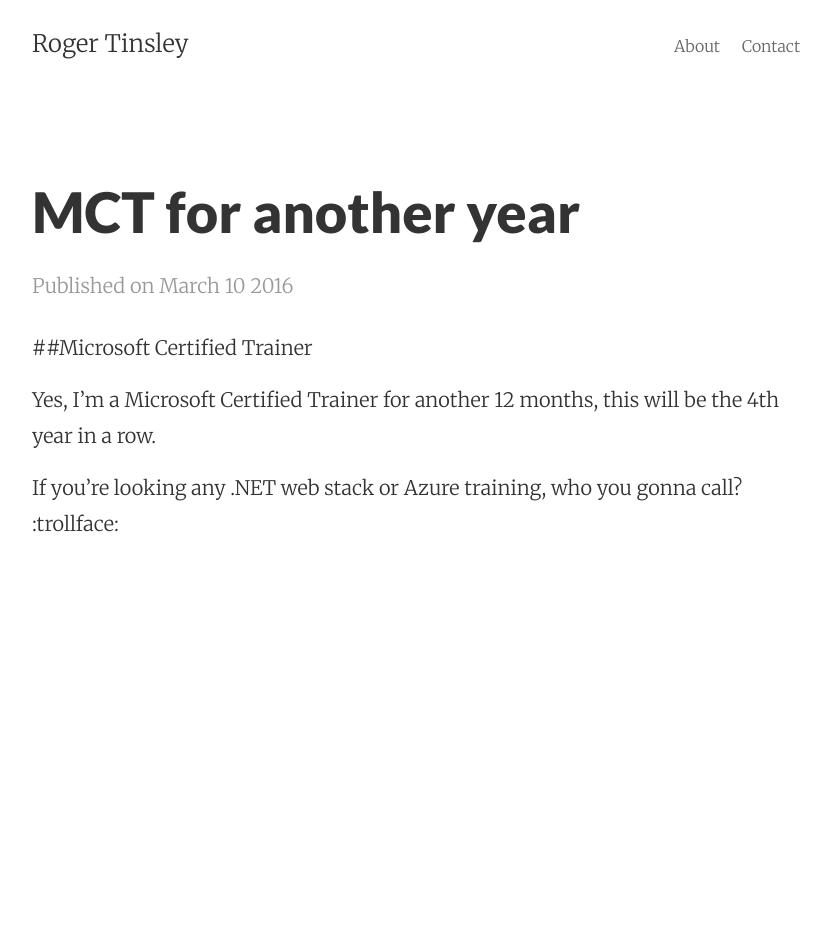
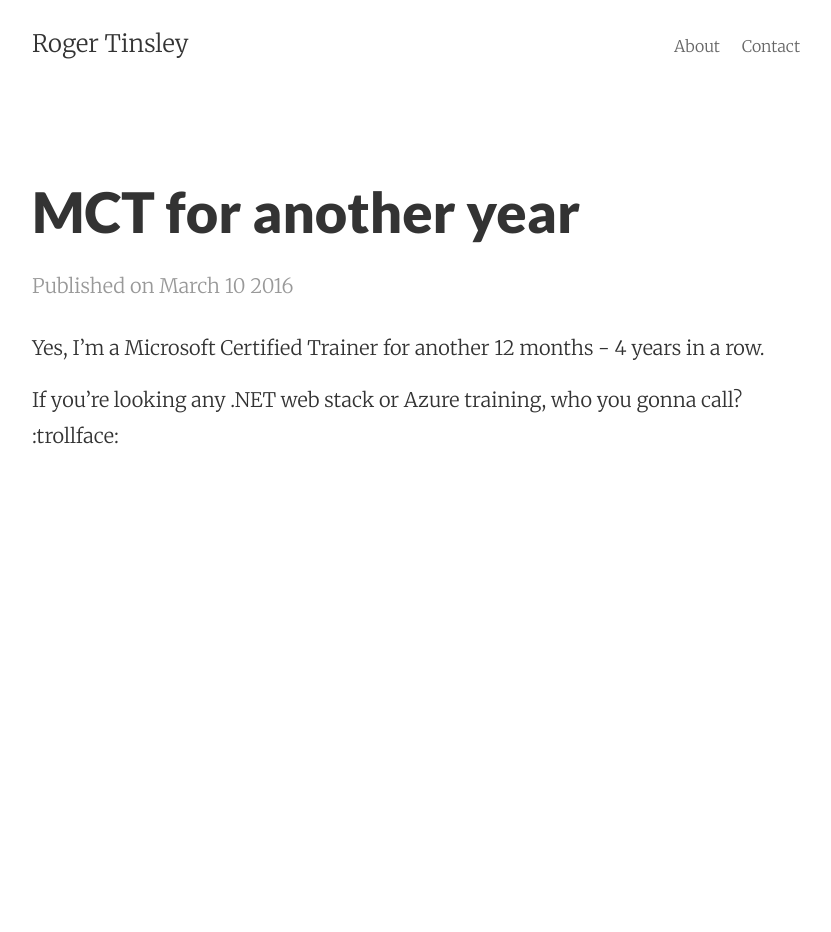
Before and after one commit to rogertinsley/rogertinsley.github.io, a Jekyll site: the page built from _posts/2016-03-10-mct-for-another-year.markdown, in a window 1280 px wide. Shown: the whole page, without its empty margins (224-1055 px from the left). Built offline with Jekyll 4.4.1, drawn with Linux system fonts in a browser that asks for light colours; comment, search, counter and statistics services are not loaded.

Commit message:
Update 2016-03-10-mct-for-another-year.markdown

```diff
--- a/_posts/2016-03-10-mct-for-another-year.markdown
+++ b/_posts/2016-03-10-mct-for-another-year.markdown
@@ -5,8 +5,6 @@
 comments: true
 ---
 
-##Microsoft Certified Trainer
-
-Yes, I'm a Microsoft Certified Trainer for another 12 months, this will be the 4th year in a row.
+Yes, I'm a Microsoft Certified Trainer for another 12 months - 4 years in a row.
 
 If you're looking any .NET web stack or Azure training, who you gonna call? :trollface:
```
